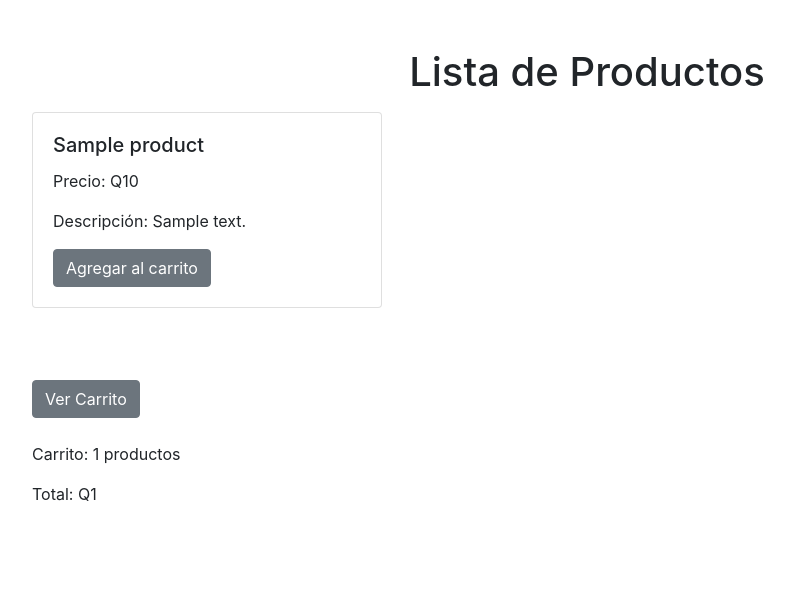
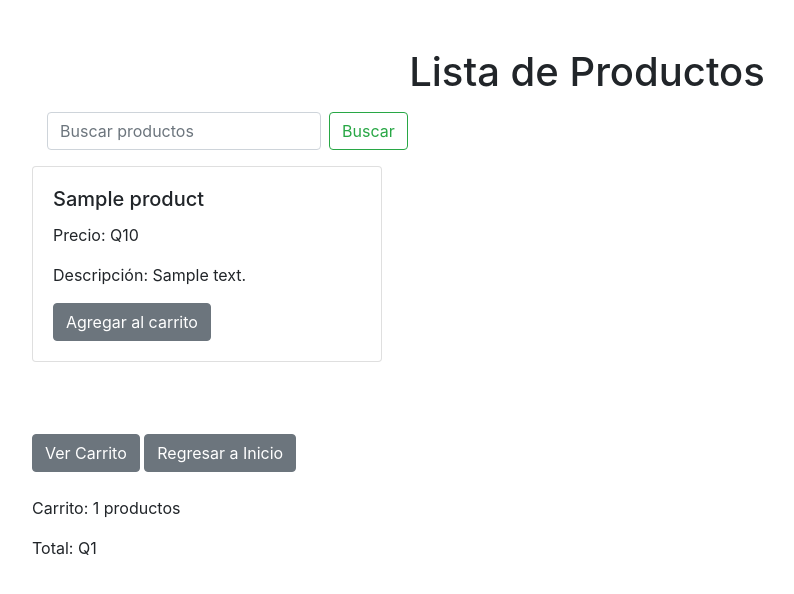
Before and after one commit to metalfred20/Web-Repasa, a Flask app: template templates/product_list_paginated.html in a window 1280 px wide. Shown: the part 56-650 px from the top of the page, without its empty margins (53-847 px from the left). Run offline with Flask 3, Linux system fonts and the light colour scheme; the template is opened without the code that fills it: most values are stand-ins (such as "Sample title", 1, 10 or a date in 2020); some libraries are stand-ins or nearby versions.

Commit message:
Update product_list_paginated.html

```diff
--- a/templates/product_list_paginated.html
+++ b/templates/product_list_paginated.html
@@ -5,6 +5,14 @@
 
 {% block content %}
     <h1 class="mt-5 text-center">Lista de Productos</h1>
+
+    <div class="container mt-3">
+        <form class="form-inline my-2 my-lg-0" action="{{ url_for('search_products') }}" method="GET">
+            <input class="form-control mr-sm-2" type="search" placeholder="Buscar productos" aria-label="Search" name="query">
+            <button class="btn btn-outline-success my-2 my-sm-0" type="submit">Buscar</button>
+        </form>
+    </div>
+
     <div class="row mt-3">
         {% for product in products %}
             <div class="col-md-4 mb-4">
@@ -37,6 +45,7 @@
     </nav>
 
     <a class="btn btn-secondary mt-3" href="{{ url_for('view_cart') }}">Ver Carrito</a>
+    <a class="btn btn-secondary mt-3" href="{{ url_for('index') }}">Regresar a Inicio</a>
 
     <div class="mt-4">
         <p>Carrito: {{ cart_size }} productos</p>
```
